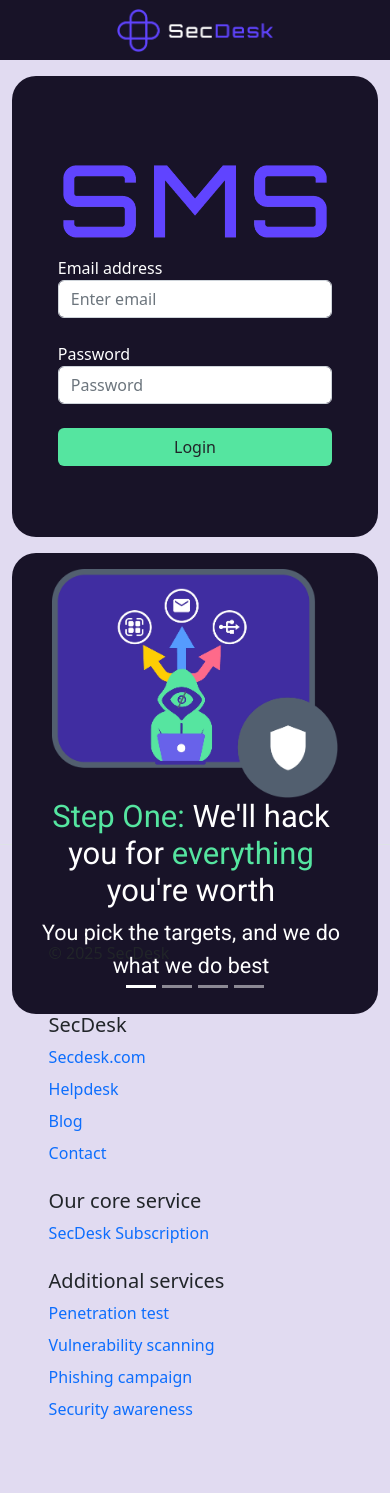
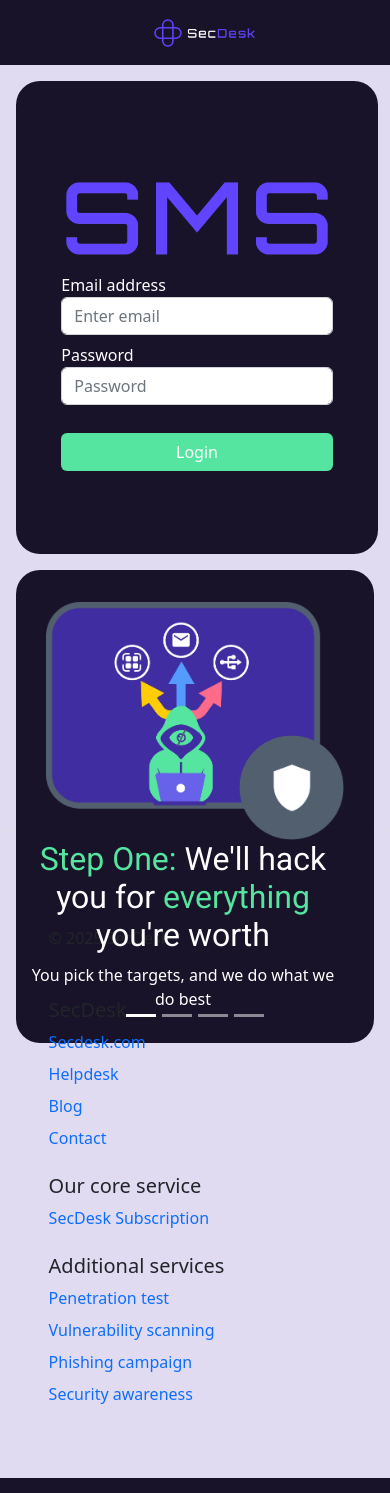
Before and after one commit to Snevver/SecDesk-Security-Management-System, a PHP site: page /views/login.html.php in a window 390 px wide. Run offline with PHP 8.4, Linux system fonts and the light colour scheme; some libraries are stand-ins or nearby versions.

Commit message:
Project CSS fixing extravaganza pt1
Fixed most login page problems
Fixed most user dashboard problems
Started on target page problems

```diff
--- a/public/css/employee.css
+++ b/public/css/employee.css
@@ -54,5 +54,5 @@
 }
 
 #userDashboard {
-  min-height: calc(100vh - 60px);
+  min-height: calc(100vh - 80px);
 }
--- a/public/css/global.css
+++ b/public/css/global.css
@@ -42,7 +42,13 @@ main {
 
 #mainHeader {
   background-color: var(--dark-background-color);
-  height: 60px;
+  height: 65px !important;
+}
+
+h1,
+h2,
+h3 {
+  font-family: "Roboto", sans-serif;
 }
 
 .btn {
@@ -55,7 +61,13 @@ svg {
 }
 
 .logo {
-  height: 43px;
+  margin-left: 18.5px;
+  height: 28px;
+}
+
+/* Custom 'Bootstrap' styles */
+.fs-7 {
+  font-size: 0.85rem !important;
 }
 
 /* Scrollbar */
--- a/public/css/login.css
+++ b/public/css/login.css
@@ -3,7 +3,7 @@
 /* LOGIN PAGE */
 
 #mainFlexWrapper {
-  height: calc(100vh - 60px);
+  height: calc(100vh - 80px);
   padding-top: 15vh;
 }
 
@@ -25,9 +25,33 @@ input:focus {
 
 /* RESPONSIVITY */
 
+@media screen and (max-width: 1400px) {
+  .contentCardText > h2 {
+    font-size: 2rem !important;
+  }
+  .contentCardText > p {
+    font-size: 1rem !important;
+  }
+}
+
+@media screen and (max-width: 992px) {
+  .contentCardText > h2 {
+    font-size: 1.5rem !important;
+  }
+}
+
 @media screen and (max-width: 768px) {
   #mainFlexWrapper {
     padding-top: 1rem;
+  }
+  .contentCardText > h2 {
+    font-size: 2rem !important;
+  }
+}
+
+@media screen and (min-width: 768px) {
+  .pe-6 {
+    padding-right: 4rem !important;
   }
 }
 
@@ -42,17 +66,32 @@ input:focus {
   #fadeCarousel {
     height: 100% !important;
   }
-  /* #loginSection {
-    width: 90%;
+}
+
+@media screen and (min-width: 2500px) {
+  #login-form {
+    padding-bottom: 2rem !important;
   }
-
-  #homeContent {
-    width: 90% !important;
+  .contentCardText > h2 {
+    font-size: 4rem !important;
   }
-
+  #contentHeader h2 {
+    font-size: 3rem !important;
+  }
+  .contentCardText > p {
+    font-size: 2rem !important;
+  }
   .contentCard {
-    width: auto !important;
-  } */
+    padding-top: 2rem !important;
+    padding-bottom: 2rem !important;
+  }
+  #loginSection {
+    padding-top: 0 !important;
+    padding-bottom: 0 !important;
+  }
+  #loginContainer {
+    transform: scale(1.2);
+  }
 }
 
 /* LOGIN CONTENT */
@@ -68,13 +107,13 @@ input:focus {
 }
 
 .contentCard {
-  width: 80%;
+  width: 85%;
 }
-
+/*
 .contentCardText {
   color: var(--white-color);
   font-family: "Roboto", sans-serif;
-}
+} */
 
 .highlight {
   color: var(--button-color);
--- a/public/js/index.js
+++ b/public/js/index.js
@@ -52,11 +52,11 @@ function displayCustomerTests(data) {
     testList += `
             <a id="test-${test.id}" class="text-decoration-none">
                 <div class="test-item p-0 pb-3">
-                    <h2 id="${headingId}">
+                    <h2 class="m-0" id="${headingId}">
                         <button class="test-button accordion-color rounded d-flex align-items-center justify-content-start text-start" type="button">
                             <div>
                                 <div class="fw-bold">Test ${testIndex}: ${test.test_name}</div>
-                                <small class="text-muted">Date: ${testDate}</small>
+                                <small class="text-muted">Completion date: ${testDate}</small>
                             </div>
                         </button>
                     </h2>
--- a/views/login.html.php
+++ b/views/login.html.php
@@ -6,8 +6,8 @@
         <title>Login</title>
 
         <!-- CSS -->
+        <link rel="stylesheet" href="/css/bootstrap.css">
         <link rel="stylesheet" href="/css/login.css">
-        <link rel="stylesheet" href="/css/bootstrap.css">
         <link rel="stylesheet" href="https://cdn.jsdelivr.net/npm/bootstrap-icons@1.11.3/font/bootstrap-icons.css">
 
         <!-- JS -->
@@ -31,14 +31,14 @@
         <!-- LOGIN SECTION -->
         <main id="loginMain" class="container-fluid d-flex flex-column">
             <div id="mainFlexWrapper" class="row flex-grow-1 d-flex align-items-start">
-                <div class="col-12 col-md-4 d-flex pe-md-0 pb-3 pb-md-0">
+                <div class="col-12 col-md-4 d-flex ps-xl-5 ps-3 pe-md-0 pb-3 pb-md-0">
                     <div id="loginWrapper" class="w-100 d-flex align-items-center justify-content-center">
                         <section id="loginSection" class="w-100 p-0 p-sm-4 p-xxl-5">
                             <div id="loginContainer" class="col-12 h-100 h-sm-0 d-flex flex-column justify-content-center w-100 align-items-center">
-                                <img src="images/sms-simple.webp" alt="SecDesk Logo" class="img-fluid w-75 mb-sm-4 mb-0">
+                                <img src="images/sms-simple.webp" alt="SecDesk Logo" class="img-fluid w-75 mb-sm-0 mb-0">
 
-                                <form id="login-form" class="w-75">
-                                    <div class="form-group mb-4">
+                                <form id="login-form" class="w-75 pb-lg-3">
+                                    <div class="form-group mb-2">
                                         <label class="text-white" for="email">Email address</label>
                                         <input type="email" class="form-control" id="email" name="email" placeholder="Enter email">
                                     </div>
@@ -48,7 +48,7 @@
                                         <input type="password" class="form-control" id="password" name="password" placeholder="Password">
                                     </div>
 
-                                    <button type="submit" id="login" class="btn w-100">
+                                    <button type="submit" id="login" class="btn w-100 mt-1">
                                     <span id="loginSpinner" class="spinner-border spinner-border-sm me-2 d-none" role="status" aria-hidden="true"></span>
                                     <span id="loginBtnText">Login</span>
                                     </button>
@@ -59,7 +59,7 @@
                 </div>
 
                 <!-- DESCRIPTION SECTION -->
-                <div class="col-12 col-md-8 d-flex">
+                <div class="col-12 col-md-8 d-flex ps-3 pe-3 ps-xl-5 pe-xl-5">
                     <div id="contentWrapper" class="w-100 d-flex align-items-center justify-content-center">
                         <section id="homeContent" class="w-100 p-3">
 
@@ -68,7 +68,7 @@
                                 <div class=" col-12 m-0 p-0">
                                     <div class="row align-items-center">
                                         <div class="col-12 d-flex justify-content-center align-items-center">
-                                            <div class="contentCardText d-flex flex-column align-items-center">
+                                            <div class="text-white d-flex flex-column align-items-center">
                                                 <h2 class="m-0 pb-3">
                                                     <span class="d-xxl-inline d-none">Achieve success with our</span>
                                                     <span class="highlight">Security Management System</span>
@@ -82,7 +82,7 @@
                             <hr class="m-0 d-none d-sm-block" style="border-top: 1px solid #ccc;">
 
                             <!-- Carousel -->
-                            <div id="fadeCarousel" class="carousel slide carousel-fade" data-bs-ride="carousel" data-bs-interval="5000">
+                            <div id="fadeCarousel" class="carousel slide carousel-fade" data-bs-ride="carousel" data-bs-interval="50000000">
                                 <div class="carousel-indicators mb-0 mb-sm-1">
                                     <button type=" button" data-bs-target="#fadeCarousel" data-bs-slide-to="0" class="active" aria-current="true" aria-label="Slide 1"></button>
                                     <button type="button" data-bs-target="#fadeCarousel" data-bs-slide-to="1" aria-label="Slide 2"></button>
@@ -95,11 +95,11 @@
                                     <div class="carousel-item h-100 active d-flex justify-content-center align-items-center">
                                         <div class="row align-items-center homeContentCard">
                                             <div class="col-12 col-sm-5 p-0 d-flex justify-content-center align-items-center">
-                                                <img src="images/contentcard-hackerman.webp" alt="Dashboard" class="contentCard p-0 p-xxl-3">
+                                                <img src="images/contentcard-hackerman.webp" alt="Dashboard" class="contentCard mt-3">
                                             </div>
-                                            <div class="col-12 col-sm-7 pe-2 p-0 d-flex">
-                                                <div class="contentCardText d-flex flex-column text-align-center">
-                                                    <h2 class="display-5">
+                                            <div class="col-12 col-sm-7 p-0 pe-6 pe-4 d-flex">
+                                                <div class="contentCardText text-white d-flex flex-column">
+                                                    <h2 class="fs-1">
                                                         <span class="highlight">Step One:</span> We'll hack you for
                                                         <span class="highlight">everything</span> you're worth
                                                     </h2>
@@ -114,12 +114,12 @@
                                     <div class="carousel-item h-100 d-flex justify-content-center align-items-center">
                                         <div class="row align-items-center homeContentCard">
                                             <div class="col-12 col-sm-5 p-0 d-flex justify-content-center align-items-center">
-                                                <img src="images/contentcard-report.webp" alt="Dashboard" class="contentCard p-0 p-xxl-3">
+                                                <img src="images/contentcard-report.webp" alt="Dashboard" class="contentCard mt-3">
                                             </div>
 
-                                            <div class="col-12 col-sm-7 pe-2 p-0">
-                                                <div class="contentCardText d-flex flex-column">
-                                                    <h2 class="display-5">
+                                            <div class="col-12 col-sm-7 p-0 pe-6 pe-4">
+                                                <div class="contentCardText text-white d-flex flex-column">
+                                                    <h2 class="fs-1">
                                                         <span class="highlight">Step Two:</span> We'll put <span class="highlight">special care</span> into what matters most
                                                     </h2>
 
@@ -133,12 +133,12 @@
                                     <div class="carousel-item h-100 d-flex justify-content-center align-items-center">
                                         <div class="row align-items-center homeContentCard">
                                             <div class="col-12 col-sm-5 p-0 d-flex justify-content-center align-items-center">
-                                                <img src="images/contentcard-sms-grey.webp" alt="Dashboard" class="contentCard p-0 p-xxl-3">
+                                                <img src="images/contentcard-sms-grey.webp" alt="Dashboard" class="contentCard mt-3">
                                             </div>
 
-                                            <div class="col-12 col-sm-7 pe-2 p-0">
-                                                <div class="contentCardText d-flex flex-column">
-                                                    <h2 class="display-5">
+                                            <div class="col-12 col-sm-7 p-0 pe-6 pe-4">
+                                                <div class="contentCardText text-white d-flex flex-column">
+                                                    <h2 class="fs-1">
                                                         <span class="highlight">Step Three:</span> Enter Secdesk's <span
                                                             class="highlight">Security
                                                             Management
@@ -156,20 +156,19 @@
                                     <div class="carousel-item h-100 d-flex justify-content-center align-items-center">
                                         <div class="row align-items-center homeContentCard">
                                             <div class="col-12 col-sm-5 p-0 d-flex justify-content-center align-items-center">
-                                                <img src="images/contentcard-dashboard-grey.webp" alt="Dashboard" class="contentCard p-0 p-xxl-3">
+                                                <img src="images/contentcard-dashboard-grey.webp" alt="Dashboard" class="contentCard mt-3">
                                             </div>
 
-                                            <div class="col-12 col-sm-7 pe-2 p-0">
-                                                <div class="contentCardText d-flex flex-column">
-                                                    <h2 class="display-5">
+                                            <div class="col-12 col-sm-7 p-0 pe-6 pe-4">
+                                                <div class="contentCardText text-white d-flex flex-column">
+                                                    <h2 class="fs-1">
                                                         <span class="highlight">Step Four:</span> This is where <span
                                                             class="highlight">you</span>
                                                         make a
                                                         <span>big change!</span>
                                                     </h2>
 
-                                                    <p class="fs-4">With SMS you can track
-                                                        your progress till everything is fixed!
+                                                    <p class="fs-4">Track your progress till everything is fixed!
                                                     </p>
                                                 </div>
                                             </div>
```
Also changed, not shown: public/css/index.css (+4 -6 lines), public/js/login.js (+0 -8 lines), public/js/targets.js (+55 -43 lines), views/index.html.php (+14 -11 lines), views/targets.html.php (+10 -11 lines).
